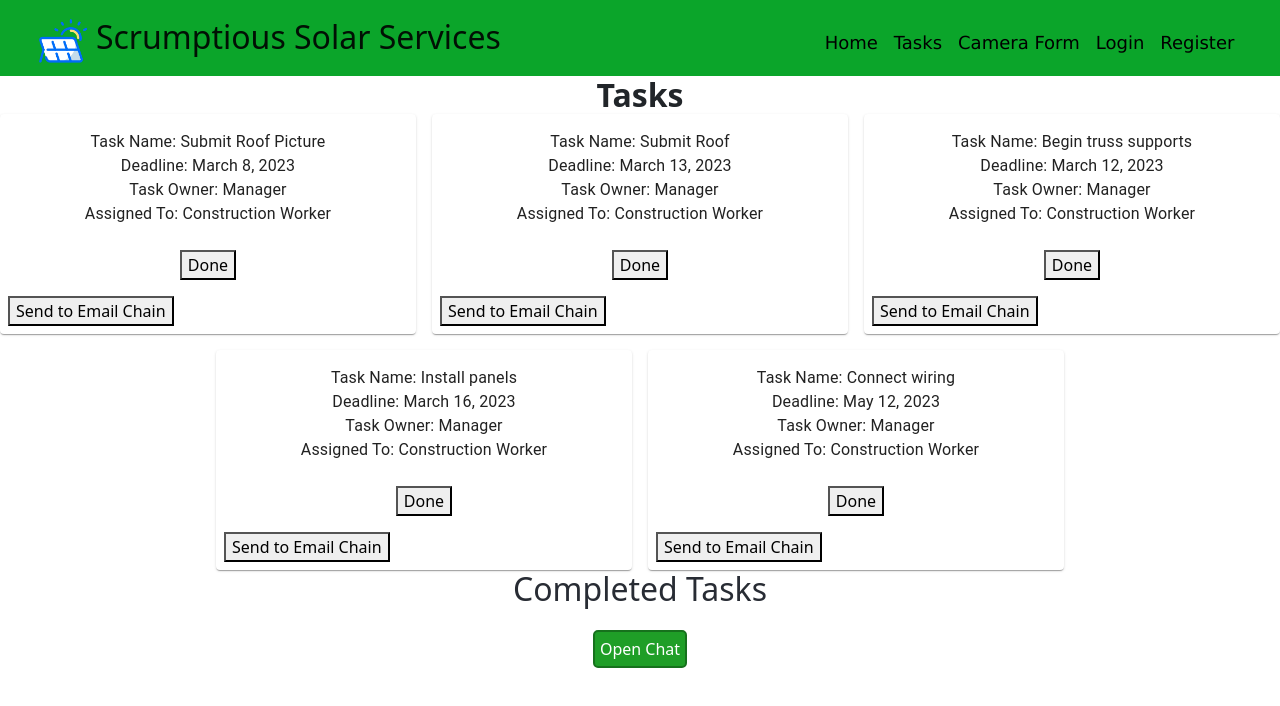
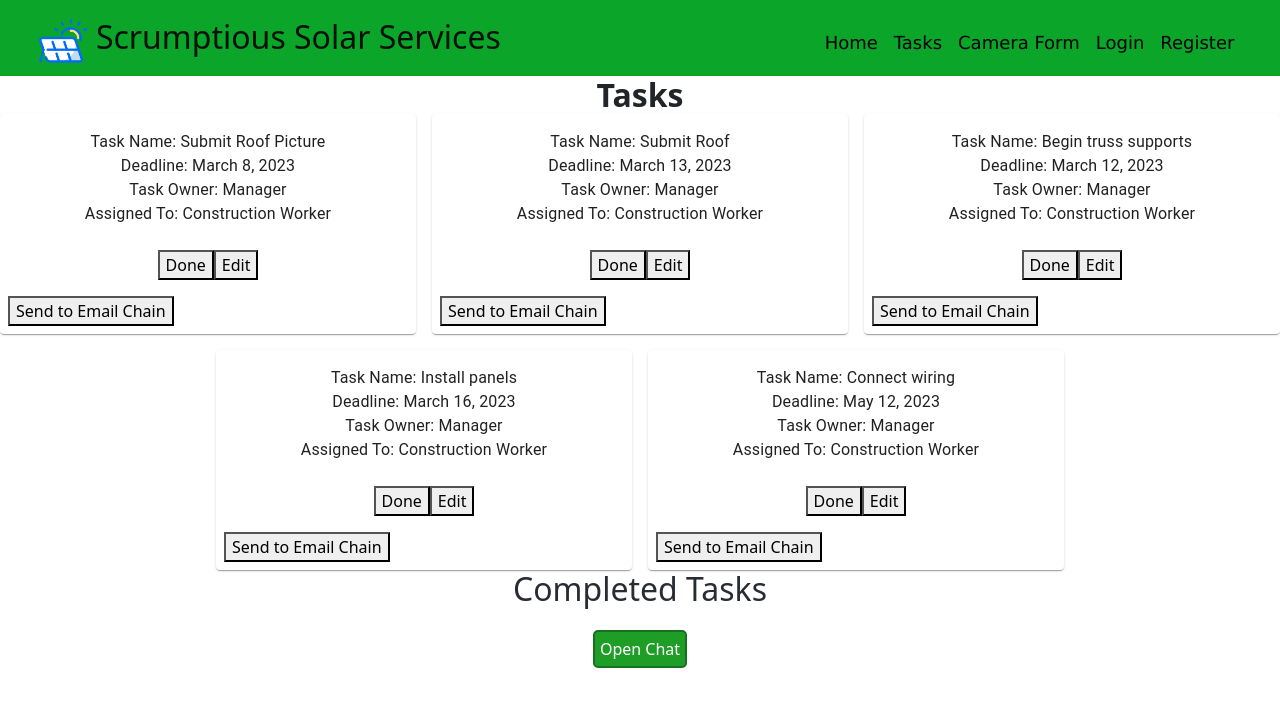
Before and after one commit to joshbernsteint/team11-scrumptious_7, a React (Create React App) app: page /tasks in a window 1280 px wide. Shown: the top 706 px of the page. Built offline with nearby package versions, Linux system fonts and the light colour scheme.

Commit message:
Update TaskStatus.js
Editing tasks

```diff
--- a/src/components/TaskStatus.js
+++ b/src/components/TaskStatus.js
@@ -55,12 +55,19 @@ function TaskStatus(props) {
               alignItems="center"
               justifyContent="center"
               >
-              <button className="card-btn"
+              <button className="card-btn-done"
                 onClick={() => {
                   if (task.id) handleClick(task.id);
                 }}
               >
                 Done
+              </button>
+			  <button className="card-btn-edit"
+                onClick={() => {
+                  if (task.id) handleEdit(task.id);
+                }}
+              >
+                Edit
               </button>
               </Grid>
             </CardActions>
@@ -83,6 +90,12 @@ function TaskStatus(props) {
   const handleClick = (id) => {
     if (id) {
       addToCompletedTasks(id);
+    }
+  };
+
+  const handleEdit = (id) => {
+    if (id) {
+      editTask(id);
     }
   };
 
```
